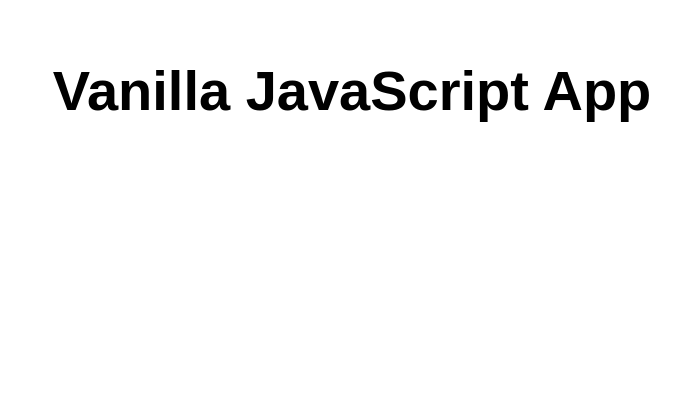
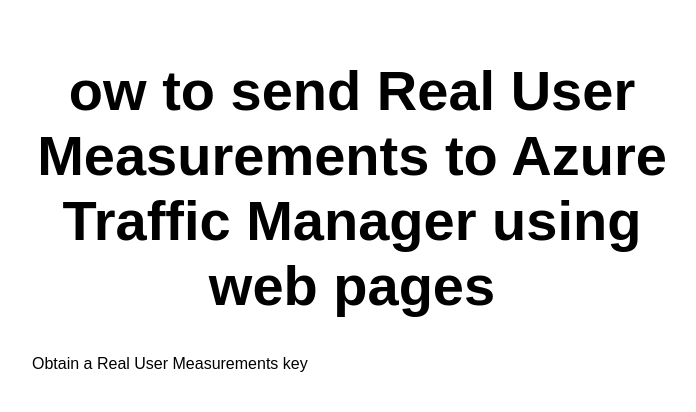
Before and after one commit to Igor-Parfait/First-static-Web-App, a website: page src/index.html in a window 1280 px wide. Shown: the whole page, without its empty margins (288-984 px from the left). Drawn offline with Linux system fonts and the light colour scheme.

Commit message:
Update index.html

```diff
--- a/src/index.html
+++ b/src/index.html
@@ -5,12 +5,13 @@
   <meta charset="UTF-8">
   <meta name="viewport" content="width=device-width, initial-scale=1.0">
   <link rel="stylesheet" href="styles.css">
-  <title>Vanilla JavaScript App</title>
+  <title>My First App Service</title>
 </head>
 
 <body>
   <main>
-    <h1>Vanilla JavaScript App</h1>
+    <h1>ow to send Real User Measurements to Azure Traffic Manager using web pages</h1>
+    <p>Obtain a Real User Measurements key</p>
   </main>
 </body>
 
```
